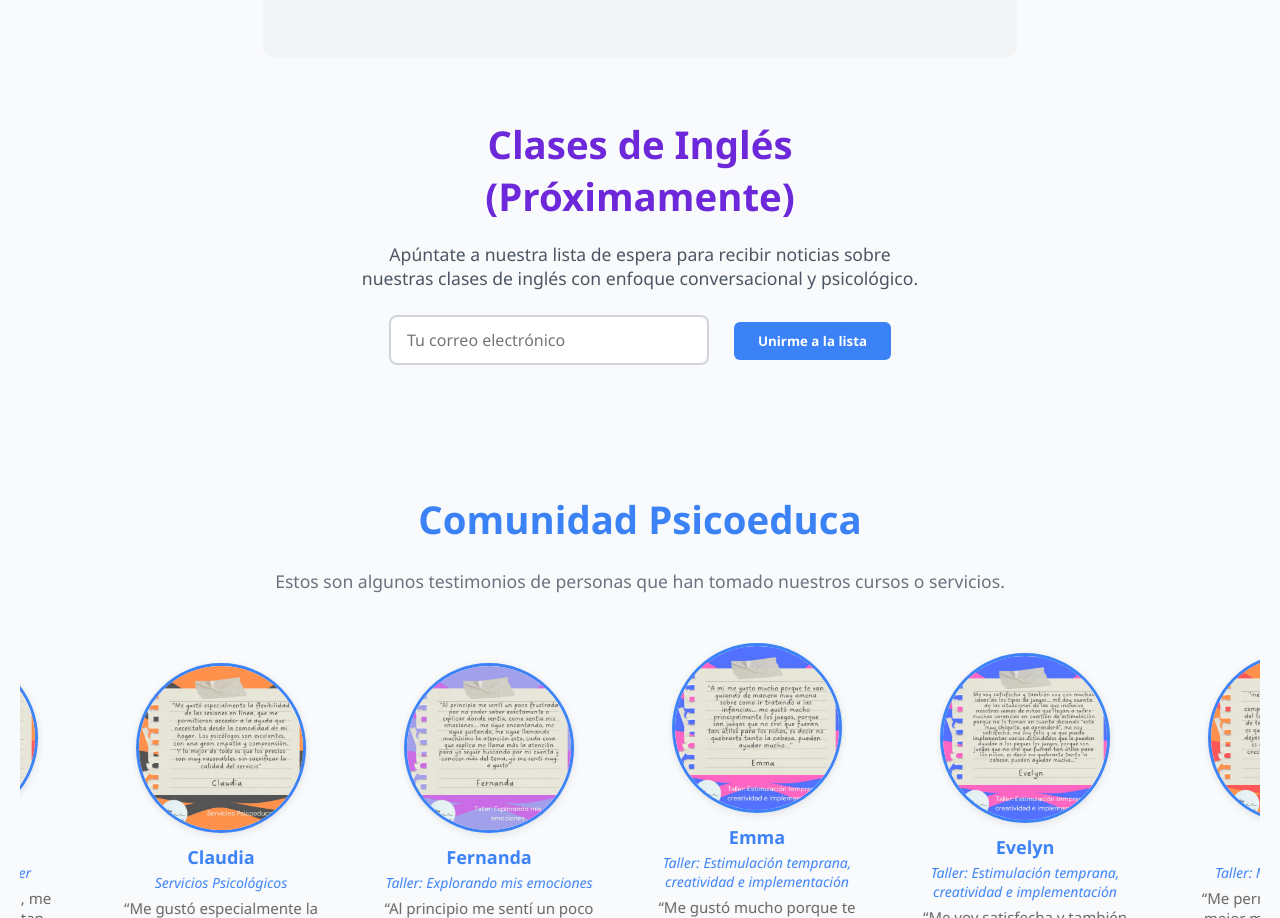
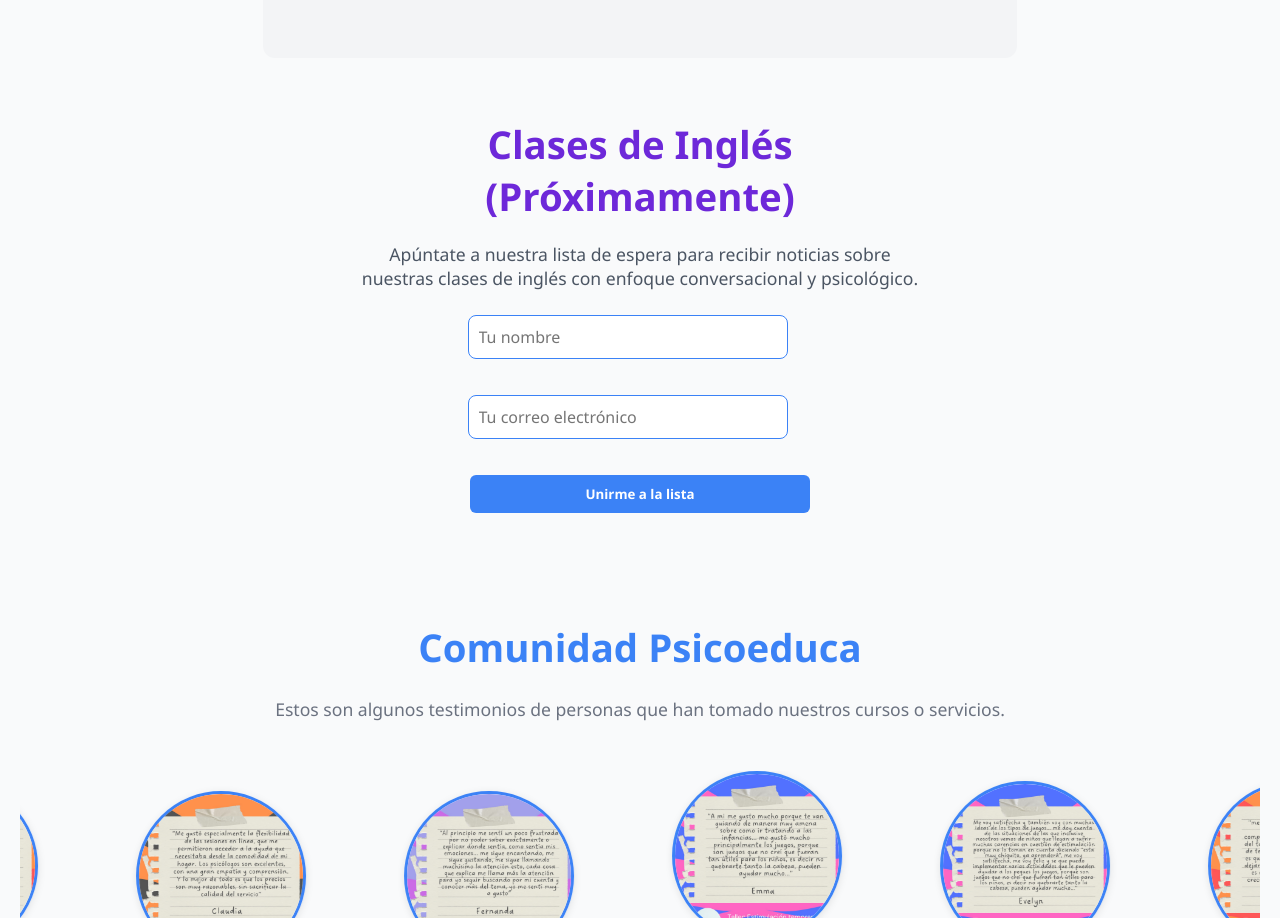
Before and after one commit to juanmanuel2002/psicoeduca, a React (Create React App) app: page /home in a window 1280 px wide. Shown: the part 2212-3130 px from the top of the page. Built offline with nearby package versions, Linux system fonts and the light colour scheme; no server answers.

Commit message:
Envio de correo a clases de ingles

```diff
--- a/src/components/home/EnglishSection.jsx
+++ b/src/components/home/EnglishSection.jsx
@@ -1,16 +1,70 @@
-import React from 'react';
+import React, { useState } from 'react';
 import './style/englishSection.css';
+import { sendEmailSolicitud } from '../../services/sendEmailService';
+import InfoModal from '../ui/InfoModal';
 
 export default function EnglishSection() {
+  const [correo, setCorreo] = useState('');
+  const [nombre, setNombre] = useState('');
+  const [enviando, setEnviando] = useState(false);
+  const [showModal, setShowModal] = useState(false);
+  const [showModalError, setShowModalError] = useState(false);
+
+  const handleSubmit = async (e) => {
+    e.preventDefault();
+    setEnviando(true);
+    try {
+      await sendEmailSolicitud({ correo, nombre });
+      setShowModal(true);
+      setCorreo('');
+      setNombre('');
+      setTimeout(() => {
+        setShowModal(false);
+      }, 4000);
+    } catch (err) {
+      setShowModalError(true);
+      setTimeout(() => {
+        setShowModalError(false);
+      }, 2500);
+    }
+    setEnviando(false);
+  };
+
   return (
+    <div className = "english-section-container">
     <section data-aos="fade-up" id="english" className="english-section">
       <h2>Clases de Inglés (Próximamente)</h2>
       <p>
         Apúntate a nuestra lista de espera para recibir noticias sobre nuestras
         clases de inglés con enfoque conversacional y psicológico.
       </p>
-      <input type="email" placeholder="Tu correo electrónico" className="email-input" />
-      <button className="btn primary">Unirme a la lista</button>
+      <form onSubmit={handleSubmit} style={{display:'flex', flexDirection:'column', alignItems:'center', gap:16, maxWidth:340, margin:'0 auto'}}>
+        <input
+          type="text"
+          placeholder="Tu nombre"
+          className="email-input"
+          style={{width:'100%', padding:'10px', borderRadius:8, border:'1px solid var(--color-primary)', fontSize:'1rem'}}
+          value={nombre}
+          onChange={e => setNombre(e.target.value)}
+          required
+        />
+        <input
+          type="email"
+          placeholder="Tu correo electrónico"
+          className="email-input"
+          style={{width:'100%', padding:'10px', borderRadius:8, border:'1px solid var(--color-primary)', fontSize:'1rem'}}
+          value={correo}
+          onChange={e => setCorreo(e.target.value)}
+          required
+        />
+        <button className="btn primary" type="submit" disabled={enviando} style={{width:'100%'}}>
+          {enviando ? 'Enviando...' : 'Unirme a la lista'}
+        </button>
+
+      </form>
     </section>
+    <InfoModal open={showModal} title="¡Solicitud enviada correctamente!" message="Esta al tanto de tu correo, ¡Pronto te contactaremos!" />
+    <InfoModal open={showModalError} title="¡Error al enviar la solicitud! Intenta de nuevo" message="" />
+    </div>
   );
 }
--- a/src/components/home/style/servicesSection.css
+++ b/src/components/home/style/servicesSection.css
@@ -48,3 +48,9 @@
   font-size: 1rem;
   color: var(--color-text-light);
 }
+
+@media (max-width: 600px) {
+  .services-grid {
+    grid-template-columns: 1fr;
+  }
+}
--- /dev/null
+++ b/src/services/sendEmailService.js
@@ -0,0 +1,19 @@
+const API_URL = process.env.REACT_APP_API_URL || "";
+
+// Servicio para enviar email de solicitud
+export async function sendEmailSolicitud({ correo, nombre }) {
+  const body = {
+    correo,
+    nombre,
+    tipo: 'solicitud'
+  };
+  const res = await fetch(`${API_URL}/send-email`, {
+    method: 'POST',
+    headers: {
+      'Content-Type': 'application/json'
+    },
+    body: JSON.stringify(body)
+  });
+  if (!res.ok) throw new Error('Error al enviar solicitud');
+  return await res.json();
+}
```
